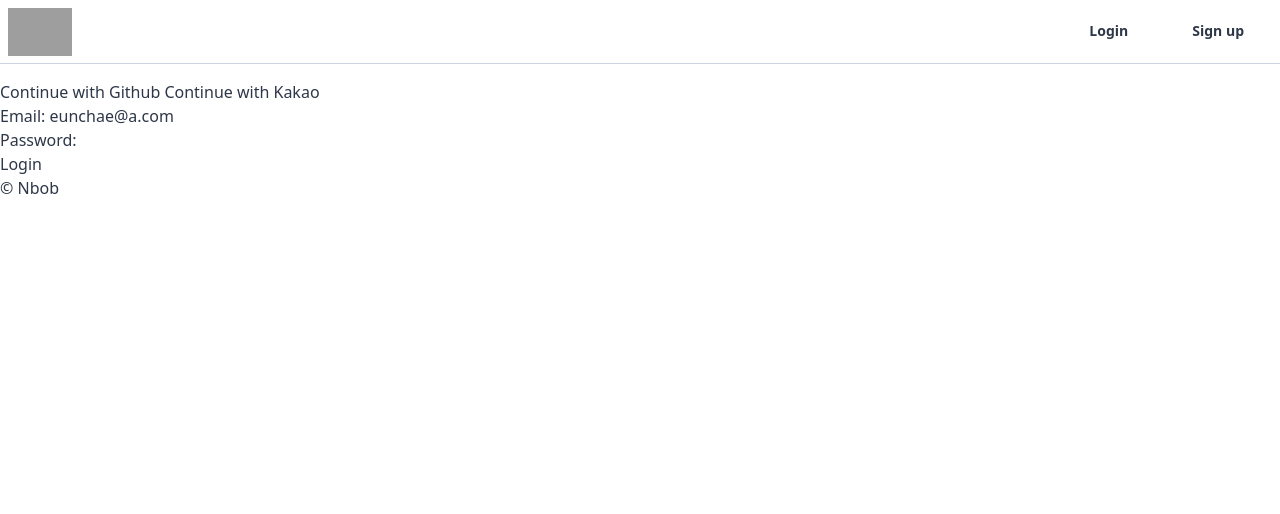
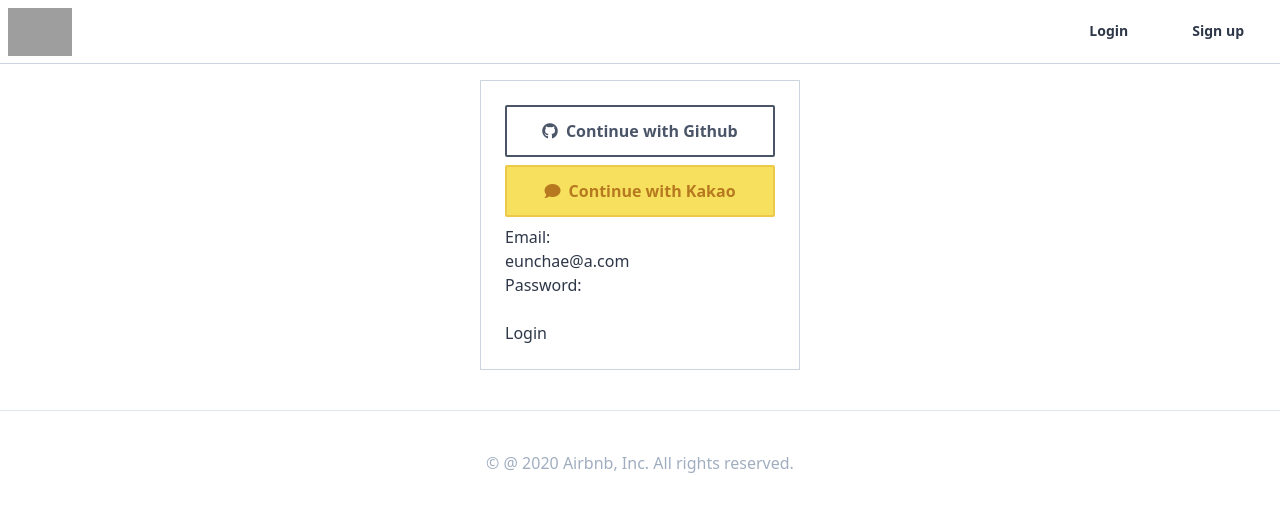
Before and after one commit to eunchae619/airbnb-clone, a Django app: page /users/login in a window 1280 px wide. Shown: the top 514 px of the page. Run offline with Django 3.2, Linux system fonts and the light colour scheme; style sheets or scripts are compiled from the project's sources; parts of the project's set-up code (start-up, migrations or seed data) failed here and were passed over; some libraries are stand-ins or nearby versions; grey boxes are pictures that could not be loaded.

Commit message:
footer,social login 디자인

```diff
--- a/templates/partials/footer.html
+++ b/templates/partials/footer.html
@@ -1,3 +1,3 @@
-<footer>
-    &copy; Nbob
+<footer class="container mx-auto text-center text-gray-500 font-medium py-10 border-t">
+    &copy; @ 2020 Airbnb, Inc. All rights reserved.
 </footer>
--- a/templates/partials/social_login.html
+++ b/templates/partials/social_login.html
@@ -1,6 +1,10 @@
-<a href="{% url 'users:github-login' %}">
-    Continue with Github
-</a>
-<a href="{% url 'users:kakao-login' %}">
-    Continue with Kakao
-</a>
+<div class="flex flex-col w-full">
+    <a href="{% url 'users:github-login' %}"
+        class="w-full border-2 font-semibold text-gray-700 border-gray-700 text-center rounded-sm py-3 mb-2">
+        <i class="fab fa-github mr-1"></i> Continue with Github
+    </a>
+    <a href="{% url 'users:kakao-login' %}"
+        class="w-full border-2 font-semibold border-yellow-500 text-center rounded-sm py-3 mb-2 bg-yellow-400 text-yellow-700">
+        <i class="fas fa-comment mr-1"></i> Continue with Kakao
+    </a>
+</div>
--- a/templates/users/login.html
+++ b/templates/users/login.html
@@ -8,10 +8,12 @@
 
 
 {% block content %}
+<div class="container mx-auto my-10 flex flex-col items-center border p-6 border-gray-400 md:w-1/2 lg:w-2/5 xl:w-1/4">
     {% include "partials/social_login.html" %}
     <form method="POST" action="{% url 'users:login' %}">
         {% csrf_token %}
         {{form.as_p}}
         <button>Login</button>
     </form>
+</div>
 {% endblock content %}
```
Also changed, not shown: templates/partials/room_card.html (+5 -4 lines). Lines whose indentation alone changed are shown as unchanged.
